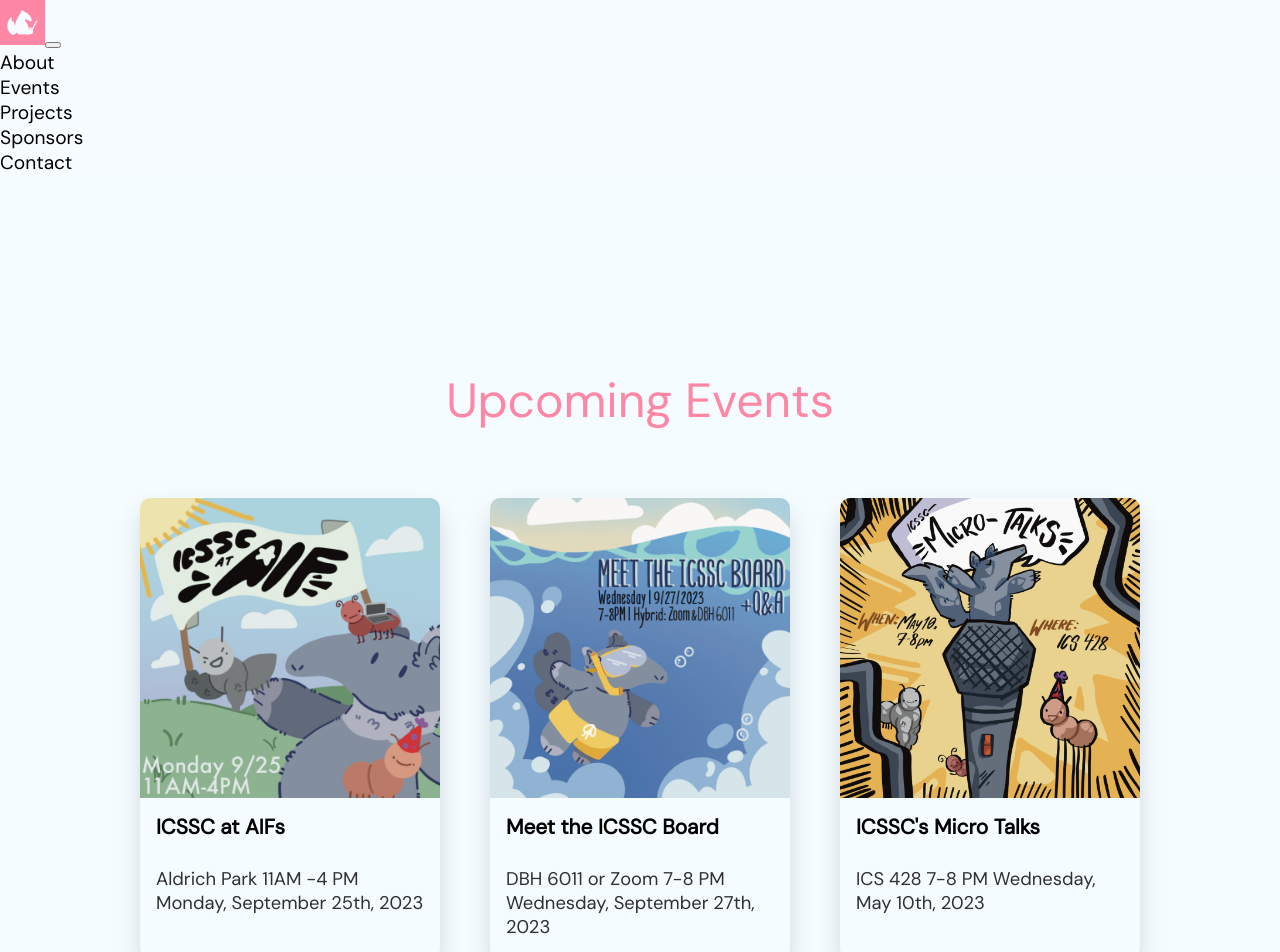
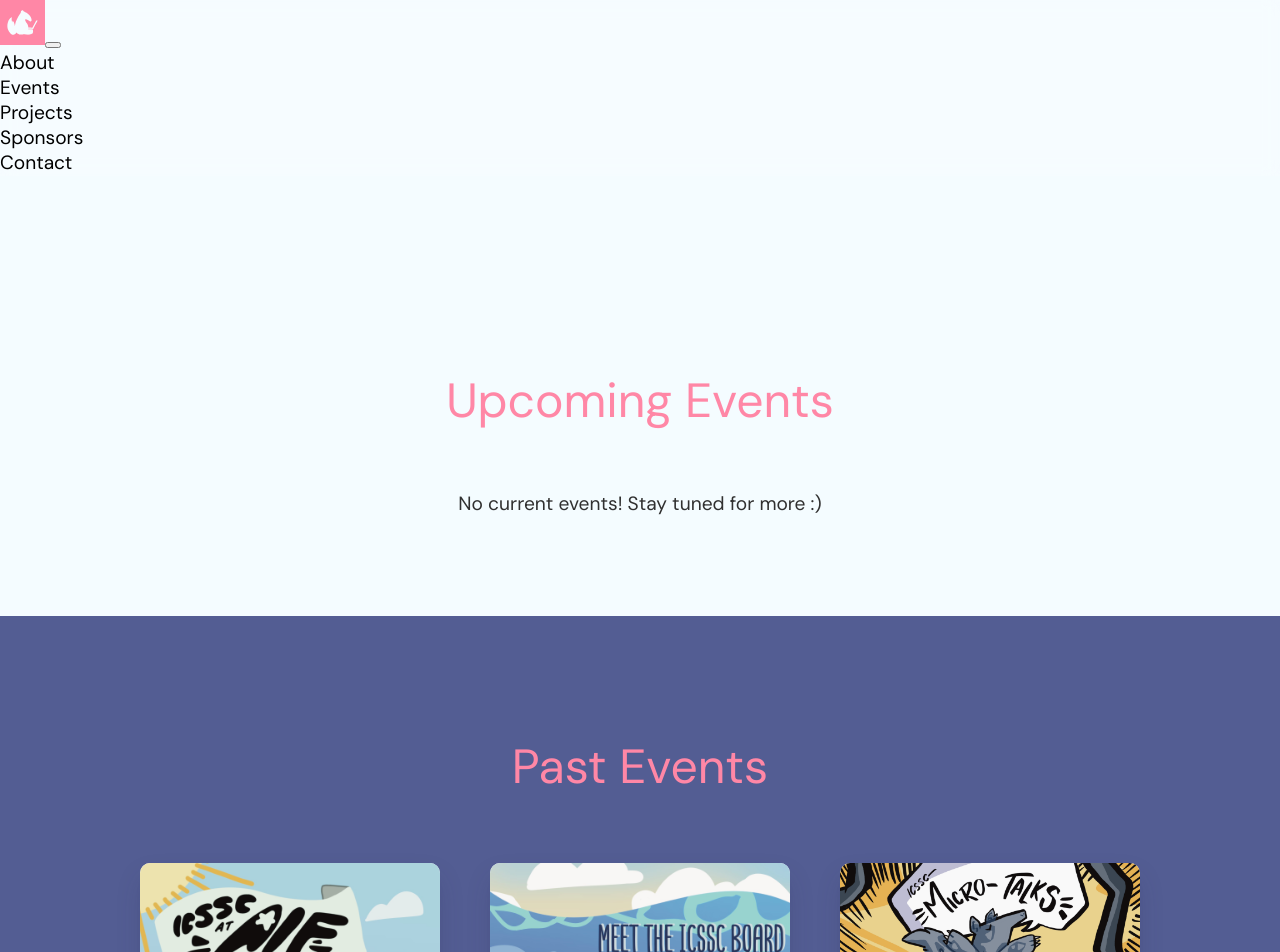
Before and after one commit to icssc/icssc-website, a Next.js app: page /events in a window 1280 px wide. Shown: the top 952 px of the page. Built offline with nearby package versions, Linux system fonts and the light colour scheme.

Commit message:
Simplify date string formats

```diff
--- a/pages/events.js
+++ b/pages/events.js
@@ -59,29 +59,23 @@ function Event(props) {
   );
 }
 
+function isISODateString(str) {
+  const isoDateRegex = /^\d{4}-\d{2}-\d{2}$/;
+  return isoDateRegex.test(str);
+}
+
 export default function Events() {
-  const currentDate = new Date();
+  const currentDate = new Date().toISOString().split("T")[0];
   const events = EventsData.events;
 
   const upcomingEvents = events.filter((event) => {
-    /**
-     * eventDate expects the format of event.time to be of a format "Monday, September 25th, 2023"
-     * Including the day, then month + date (with a suffix!), and lastly a year is necessary for the formatting
-     */
-    const eventDate = new Date(
-      event.time
-        .split(" ")
-        .slice(1)
-        .join(" ")
-        .replace(/(\d)(st|nd|rd|th)/, "$1")
-    );
-
-    if (isNaN(eventDate)) {
-      // console.error(`Invalid time format for event: ${event.title}`);
+    // event.time is expected to be of the format YYYY-MM-DD
+    if (!isISODateString(event.time)) {
+      // console.warn(`Invalid ISO time format for event: ${event.title}`);
       return false;
     }
 
-    return currentDate < eventDate;
+    return currentDate < event.time;
   });
 
   // Slice the array at the index after upcomingEvents to get pastEvents
```
